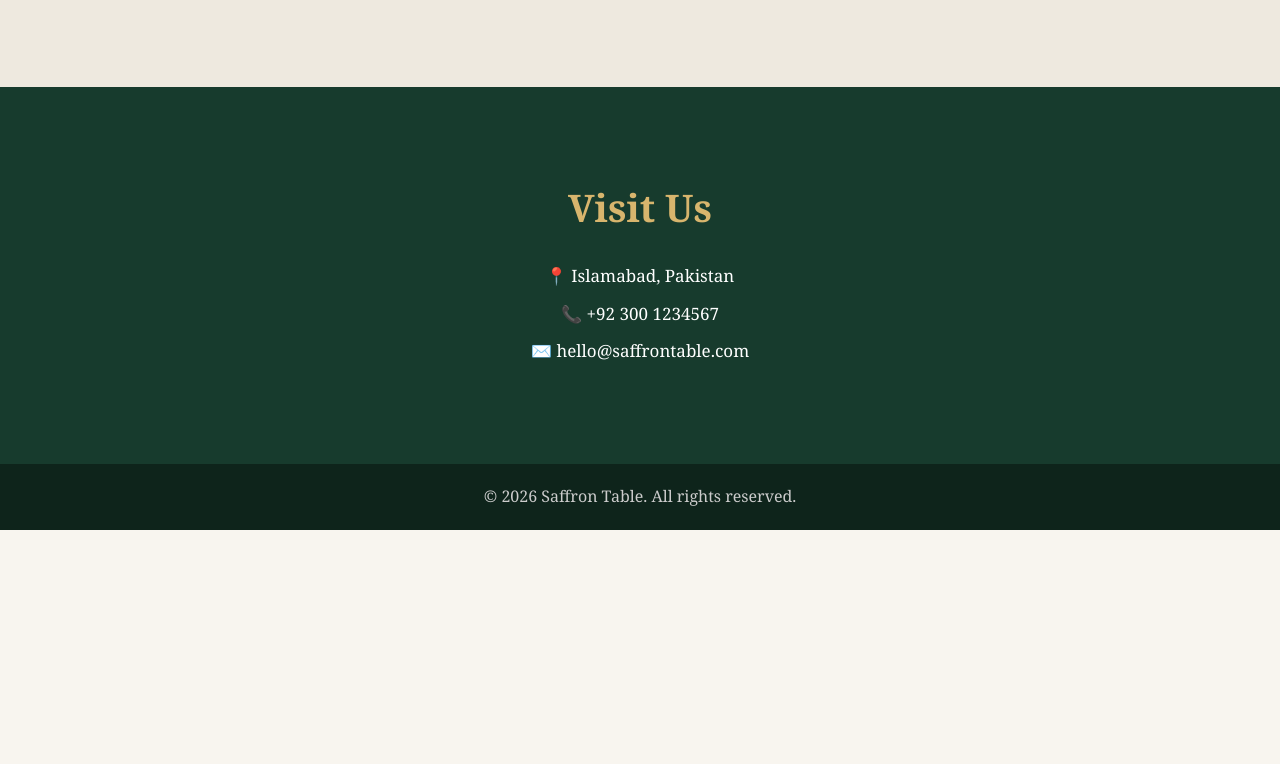
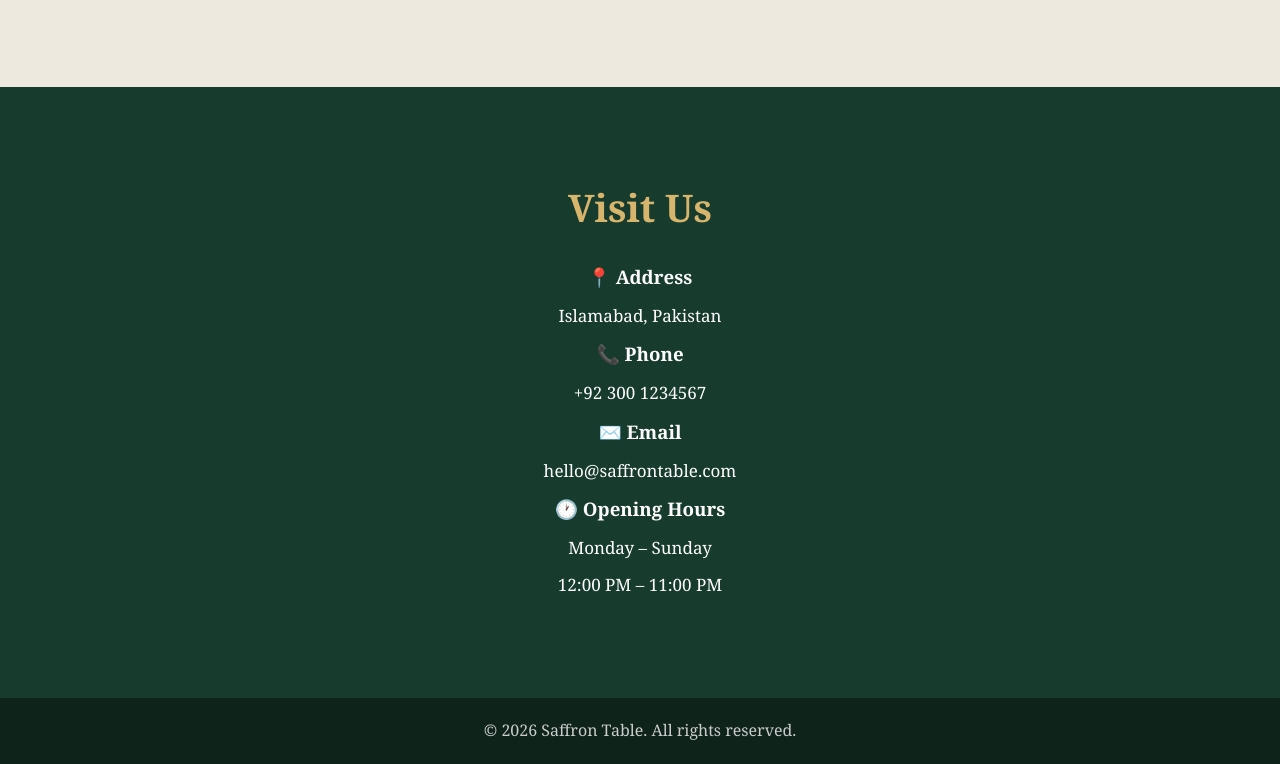
Before and after one commit to nathaliya2166/saffron-table, a plain HTML site: page index.html in a window 1280 px wide. Shown: the part 3381-4145 px from the top of the page. Before the commit the page ends 3911 px from the top, so only its background shows below. Drawn offline with Linux system fonts and the light colour scheme.

Commit message:
Update index.html

```diff
--- a/index.html
+++ b/index.html
@@ -162,16 +162,32 @@
 
 </section>
 
-    <!-- Contact Section -->
     <section id="contact" class="contact">
+    <h2>Visit Us</h2>
 
-        <h2>Visit Us</h2>
+    <div class="contact-info">
+        <div>
+            <h3>📍 Address</h3>
+            <p>Islamabad, Pakistan</p>
+        </div>
 
-        <p>📍 Islamabad, Pakistan</p>
-        <p>📞 +92 300 1234567</p>
-        <p>✉️ hello@saffrontable.com</p>
+        <div>
+            <h3>📞 Phone</h3>
+            <p>+92 300 1234567</p>
+        </div>
 
-    </section>
+        <div>
+            <h3>✉️ Email</h3>
+            <p>hello@saffrontable.com</p>
+        </div>
+
+        <div>
+            <h3>🕐 Opening Hours</h3>
+            <p>Monday – Sunday</p>
+            <p>12:00 PM – 11:00 PM</p>
+        </div>
+    </div>
+</section>
 
 
     <!-- Footer -->
```
